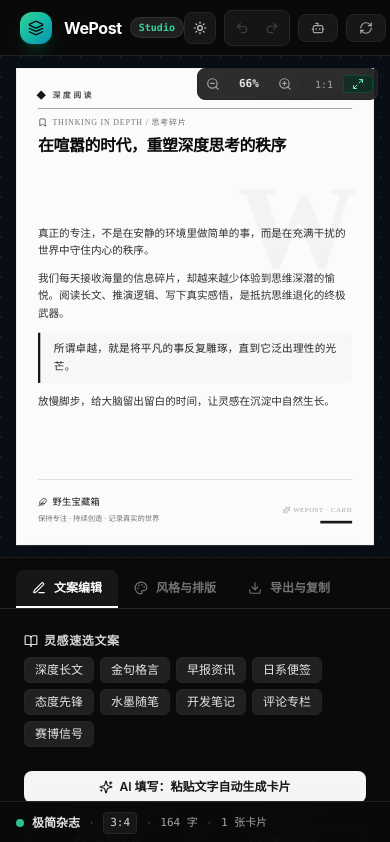
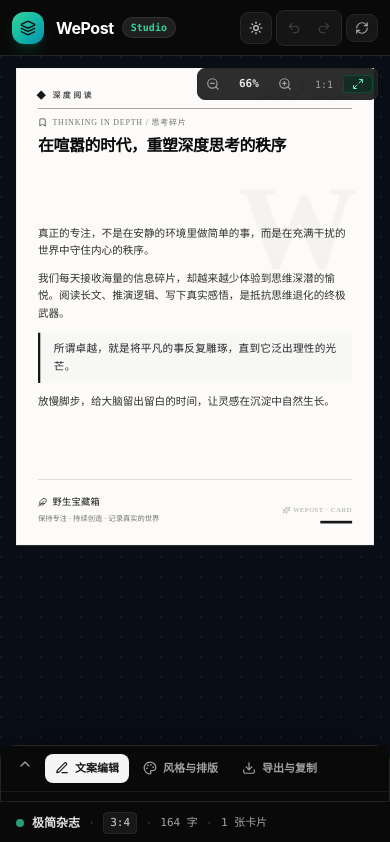
Before and after one commit to zaneven/WePost, a Next.js app: page / in a window 390 px wide. Shown: the top 842 px of the page. Built offline with nearby package versions, Linux system fonts and the light colour scheme; a small style sheet from the web is missing.

Commit message:
feat: add MobileEditorSheet component and optimize Header layout for mobile responsiveness

```diff
--- a/src/app/page.tsx
+++ b/src/app/page.tsx
@@ -2,7 +2,7 @@
 
 import React, { useCallback, useEffect, useMemo, useState } from 'react';
 import { CardData } from '@/types/card';
-import { INITIAL_CARD_DATA, getMobileStageHeightVh } from '@/core/templates/registry';
+import { INITIAL_CARD_DATA } from '@/core/templates/registry';
 import { buildPresetData, type PresetType } from '@/data/presets';
 import { useCardHistory } from '@/lib/useCardHistory';
 import { useCardsOverflow } from '@/lib/useCardOverflow';
@@ -22,6 +22,7 @@ import { CardStage } from '@/components/canvas/CardStage';
 import { BottomActionBar } from '@/components/editor/BottomActionBar';
 import { SettingsPanel } from '@/components/editor/SettingsPanel';
 import { SplitPanel } from '@/components/editor/SplitPanel';
+import { MobileEditorSheet } from '@/components/editor/MobileEditorSheet';
 import { useCardExport, DEFAULT_EXPORT_CONFIG } from '@/lib/useCardExport';
 import { useIsDesktop } from '@/lib/useIsDesktop';
 import { Edit3, Palette, Download, Scissors } from 'lucide-react';
@@ -69,12 +70,12 @@ export default function HomePage() {
   const history = useCardHistory<CardData>(INITIAL_CARD_DATA);
   const cardData = history.present;
   const [activeTab, setActiveTab] = useState<'content' | 'style' | 'export'>('content');
+  // 移动端底部编辑抽屉：默认收起（预览占满视口），点击 Tab 展开
+  const [mobileSheetExpanded, setMobileSheetExpanded] = useState(false);
   // 布局分流：大屏三栏（文案 | 画板 | Figma 式参数栏），小屏沿用三 Tab 布局
   const isDesktop = useIsDesktop();
   // 导出配置在卡片 hover 操作与配置面板间共享（单一数据源）
   const cardExport = useCardExport(DEFAULT_EXPORT_CONFIG);
-  // 移动端画板高度：按当前比例智能分配（竖屏更高、宽幅更小）
-  const mobileStageHeightVh = getMobileStageHeightVh(cardData.aspectRatio);
   const toast = useToast();
 
   // 拆分模式为常驻必选项（默认自动拆分），选择持久化到 localStorage。
@@ -252,9 +253,7 @@ export default function HomePage() {
 
   return (
     <div
-      className={`w-full flex flex-col bg-neutral-950 relative select-none ${
-        isDesktop ? 'h-[100dvh] overflow-hidden' : 'min-h-[100dvh]'
-      } ${theme === 'dark' ? 'dark' : ''}`}
+      className={`w-full flex flex-col bg-neutral-950 relative h-[100dvh] overflow-hidden ${theme === 'dark' ? 'dark' : ''}`}
     >
       {/* 顶部固定导航 */}
       <Header
@@ -313,95 +312,47 @@ export default function HomePage() {
         </>
       ) : (
         <>
-          {/* 小屏纵向流式排列，画板优先可见 */}
-          <div className="flex-1 min-h-0 flex flex-col pb-14">
-            {/* 下方控制区（自适应高度，随页面滚动；随主题亮暗切换） */}
-            <aside className="w-full flex flex-col flex-shrink-0 min-h-0 border-t border-neutral-200 bg-neutral-50 text-neutral-900 dark:border-neutral-800/60 dark:bg-neutral-950 dark:text-neutral-100 z-10 shadow-2xl shadow-black/5 dark:shadow-black/20 order-2">
-              {/* 导航标签切换 */}
-              <div
-                role="tablist"
-                aria-label="编辑面板切换"
-                className="flex border-b border-neutral-200 dark:border-neutral-800 px-4 pt-3 bg-neutral-100 dark:bg-neutral-950 flex-shrink-0"
-              >
-                <button
-                  type="button"
-                  role="tab"
-                  id="tab-content"
-                  aria-selected={activeTab === 'content'}
-                  aria-controls="panel-content"
-                  onClick={() => setActiveTab('content')}
-                  className={`flex items-center gap-2 px-4 py-2.5 text-xs font-bold border-b-2 transition-all cursor-pointer ${
-                    activeTab === 'content'
-                      ? 'border-neutral-900 text-neutral-900 bg-white dark:border-white dark:text-white dark:bg-neutral-900 rounded-t-lg'
-                      : 'border-transparent text-neutral-500 hover:text-neutral-900 dark:hover:text-white'
-                  }`}
-                >
-                  <Edit3 className="w-3.5 h-3.5" aria-hidden="true" />
-                  <span>文案编辑</span>
-                </button>
-
-                <button
-                  type="button"
-                  role="tab"
-                  id="tab-style"
-                  aria-selected={activeTab === 'style'}
-                  aria-controls="panel-style"
-                  onClick={() => setActiveTab('style')}
-                  className={`flex items-center gap-2 px-4 py-2.5 text-xs font-bold border-b-2 transition-all cursor-pointer ${
-                    activeTab === 'style'
-                      ? 'border-neutral-900 text-neutral-900 bg-white dark:border-white dark:text-white dark:bg-neutral-900 rounded-t-lg'
-                      : 'border-transparent text-neutral-500 hover:text-neutral-900 dark:hover:text-white'
-                  }`}
-                >
-                  <Palette className="w-3.5 h-3.5" aria-hidden="true" />
-                  <span>风格与排版</span>
-                </button>
-
-                <button
-                  type="button"
-                  role="tab"
-                  id="tab-export"
-                  aria-selected={activeTab === 'export'}
-                  aria-controls="panel-export"
-                  onClick={() => setActiveTab('export')}
-                  className={`flex items-center gap-2 px-4 py-2.5 text-xs font-bold border-b-2 transition-all cursor-pointer ${
-                    activeTab === 'export'
-                      ? 'border-neutral-900 text-neutral-900 bg-white dark:border-white dark:text-white dark:bg-neutral-900 rounded-t-lg'
-                      : 'border-transparent text-neutral-500 hover:text-neutral-900 dark:hover:text-white'
-                  }`}
-                >
-                  <Download className="w-3.5 h-3.5" aria-hidden="true" />
-                  <span>导出与复制</span>
-                </button>
-              </div>
-
-              {/* 表单内容区 */}
-              <div
-                role="tabpanel"
-                id={`panel-${activeTab}`}
-                aria-labelledby={`tab-${activeTab}`}
-                tabIndex={0}
-                className="flex-1 min-h-0 p-6 focus:outline-none"
-              >
-                {activeTab === 'content' && (
+          <div className="flex-1 min-h-0 flex flex-col">
+            <main className="flex-1 min-h-0 relative">
+              <CardStage
+                data={cardData}
+                chunks={chunks}
+                exportState={cardExport}
+              />
+              <MobileEditorSheet
+                expanded={mobileSheetExpanded}
+                onExpandedChange={setMobileSheetExpanded}
+                activeTab={activeTab}
+                onTabChange={setActiveTab}
+                tabs={{
+                  content: {
+                    label: '文案编辑',
+                    icon: <Edit3 className="w-3.5 h-3.5" aria-hidden="true" />,
+                    panel: (
                       <ContentForm
                         data={cardData}
                         onChange={handleUpdateCard}
                         onApplyPresetSample={handleApplyPresetSample}
                         isOverflowing={isOverflowing}
                       />
-                )}
-
-                {activeTab === 'style' && (
+                    ),
+                  },
+                  style: {
+                    label: '风格与排版',
+                    icon: <Palette className="w-3.5 h-3.5" aria-hidden="true" />,
+                    panel: (
                       <StyleToolbar
                         data={cardData}
                         onChange={handleUpdateCard}
                         onSmartMatch={handleSmartMatch}
                         matchHint={recommendation.reason}
                       />
-                )}
-
-                {activeTab === 'export' && (
+                    ),
+                  },
+                  export: {
+                    label: '导出与复制',
+                    icon: <Download className="w-3.5 h-3.5" aria-hidden="true" />,
+                    panel: (
                       <div className="space-y-6">
                         <ExportPanel
                           data={cardData}
@@ -417,23 +368,13 @@ export default function HomePage() {
                           {splitPanel(theme)}
                         </div>
                       </div>
-                )}
-              </div>
-            </aside>
-
-            {/* 上方实时画板区域（按比例智能分配高度，多卡纵向滚动浏览） */}
-            <main
-              className="flex-1 min-w-0 flex flex-col min-h-0 h-[var(--mobile-stage-h)] order-1"
-              style={{ '--mobile-stage-h': `${mobileStageHeightVh}vh` } as React.CSSProperties}
-            >
-              <CardStage data={cardData} chunks={chunks} exportState={cardExport} />
+                    ),
+                  },
+                }}
+              />
             </main>
           </div>
-
-          {/* 底部吸固状态条 */}
-          <div className="fixed bottom-0 left-0 right-0 z-40 flex-shrink-0">
           <BottomActionBar data={cardData} cardCount={totalCardCount} />
-          </div>
         </>
       )}
     </div>
--- a/src/components/editor/Header.tsx
+++ b/src/components/editor/Header.tsx
@@ -27,7 +27,7 @@ export const Header: React.FC<HeaderProps> = React.memo(
   }) => {
     const isDark = theme === 'dark';
     return (
-      <header className="h-14 border-b border-neutral-200 bg-white/95 dark:border-neutral-800/90 dark:bg-neutral-950/95 backdrop-blur-xl w-full flex-shrink-0 z-50 px-5 flex items-center justify-between text-neutral-900 dark:text-neutral-100 select-none">
+      <header className="h-14 border-b border-neutral-200 bg-white/95 dark:border-neutral-800/90 dark:bg-neutral-950/95 backdrop-blur-xl w-full flex-shrink-0 z-50 px-3 sm:px-5 flex items-center justify-between text-neutral-900 dark:text-neutral-100 select-none overflow-hidden">
         {/* 左侧 Logo 与品牌 */}
         <div className="flex items-center gap-3">
           <div className="w-8 h-8 rounded-xl bg-gradient-to-br from-emerald-400 via-teal-500 to-cyan-600 flex items-center justify-center shadow-lg shadow-emerald-500/20 text-neutral-950">
@@ -36,7 +36,7 @@ export const Header: React.FC<HeaderProps> = React.memo(
           <div>
             <div className="flex items-center gap-2">
               <span className="font-bold text-base tracking-tight text-neutral-900 dark:text-white">WePost</span>
-              <span className="text-[10px] font-mono px-2 py-0.5 rounded-full bg-neutral-100 text-emerald-600 border border-neutral-200 dark:bg-neutral-800/80 dark:text-emerald-400 dark:border-neutral-700/60 font-semibold">
+              <span className="hidden min-[380px]:inline text-[10px] font-mono px-2 py-0.5 rounded-full bg-neutral-100 text-emerald-600 border border-neutral-200 dark:bg-neutral-800/80 dark:text-emerald-400 dark:border-neutral-700/60 font-semibold">
                 Studio
               </span>
             </div>
@@ -44,7 +44,7 @@ export const Header: React.FC<HeaderProps> = React.memo(
         </div>
 
         {/* 右侧快捷操作与状态 */}
-        <div className="flex items-center gap-2 sm:gap-3">
+        <div className="flex items-center gap-1 sm:gap-2 md:gap-3">
           {/* 亮 / 暗主题切换 */}
           <button
             type="button"
@@ -97,7 +97,7 @@ export const Header: React.FC<HeaderProps> = React.memo(
           <a
             href="/agent"
             title="Agent 接入说明"
-            className="flex items-center gap-1.5 px-3 py-1.5 text-xs font-medium text-neutral-600 bg-neutral-100 hover:bg-neutral-200 hover:text-neutral-900 border border-neutral-200 dark:text-neutral-300 dark:bg-neutral-900 dark:hover:bg-neutral-800 dark:hover:text-white dark:border-neutral-800 rounded-lg transition-all"
+            className="hidden sm:inline-flex items-center gap-1.5 px-3 py-1.5 text-xs font-medium text-neutral-600 bg-neutral-100 hover:bg-neutral-200 hover:text-neutral-900 border border-neutral-200 dark:text-neutral-300 dark:bg-neutral-900 dark:hover:bg-neutral-800 dark:hover:text-white dark:border-neutral-800 rounded-lg transition-all"
           >
             <Bot className="w-3.5 h-3.5 text-neutral-400 dark:text-neutral-400" />
             <span className="hidden sm:inline">Agent 接入</span>
@@ -106,7 +106,7 @@ export const Header: React.FC<HeaderProps> = React.memo(
           <button
             type="button"
             onClick={onResetExample}
-            className="flex items-center gap-1.5 px-3 py-1.5 text-xs font-medium text-neutral-600 bg-neutral-100 hover:bg-neutral-200 hover:text-neutral-900 border border-neutral-200 dark:text-neutral-300 dark:bg-neutral-900 dark:hover:bg-neutral-800 dark:hover:text-white dark:border-neutral-800 rounded-lg transition-all"
+            className="flex items-center gap-1.5 px-2 sm:px-3 py-1.5 text-xs font-medium text-neutral-600 bg-neutral-100 hover:bg-neutral-200 hover:text-neutral-900 border border-neutral-200 dark:text-neutral-300 dark:bg-neutral-900 dark:hover:bg-neutral-800 dark:hover:text-white dark:border-neutral-800 rounded-lg transition-all"
             title="重置为示范文案"
           >
             <RefreshCw className="w-3.5 h-3.5 text-neutral-400" />
--- /dev/null
+++ b/src/components/editor/MobileEditorSheet.tsx
@@ -0,0 +1,104 @@
+import React from 'react';
+
+type TabId = 'content' | 'style' | 'export';
+
+interface MobileEditorSheetProps {
+  expanded: boolean;
+  onExpandedChange: (v: boolean) => void;
+  activeTab: TabId;
+  onTabChange: (id: TabId) => void;
+  tabs: {
+    content: { label: string; icon: React.ReactNode; panel: React.ReactNode };
+    style: { label: string; icon: React.ReactNode; panel: React.ReactNode };
+    export: { label: string; icon: React.ReactNode; panel: React.ReactNode };
+  };
+}
+
+export const MobileEditorSheet: React.FC<MobileEditorSheetProps> = ({
+  expanded,
+  onExpandedChange,
+  activeTab,
+  onTabChange,
+  tabs,
+}) => {
+  const tabList = [tabs.content, tabs.style, tabs.export] as const;
+  const tabIds = ['content', 'style', 'export'] as const;
+
+  const handleTabClick = (id: TabId) => {
+    if (id === activeTab && expanded) {
+      onExpandedChange(false);
+    } else {
+      onTabChange(id);
+      onExpandedChange(true);
+    }
+  };
+
+  return (
+    <div
+      className={`absolute left-0 right-0 bottom-0 z-30 flex flex-col rounded-t-2xl border border-neutral-200 dark:border-neutral-800 border-b-0 bg-white dark:bg-neutral-950 shadow-[0_-10px_28px_-14px_rgba(0,0,0,0.55)] transition-[height] duration-300 ease-out ${
+        expanded ? 'h-[62%]' : 'h-14'
+      }`}
+    >
+      <div
+        className="flex items-center gap-1.5 px-2.5 py-2 flex-shrink-0 border-b border-neutral-200/60 dark:border-neutral-800/60 bg-neutral-50/95 dark:bg-neutral-950/95 backdrop-blur-sm"
+        role="tablist"
+        aria-label="编辑面板切换"
+      >
+        <button
+          type="button"
+          onClick={() => onExpandedChange(!expanded)}
+          title={expanded ? '收起编辑面板' : '展开编辑面板'}
+          aria-label={expanded ? '收起' : '展开'}
+          className="p-1.5 rounded-md text-neutral-500 hover:text-neutral-900 dark:text-neutral-400 dark:hover:text-white hover:bg-neutral-200 dark:hover:bg-neutral-800 transition-colors cursor-pointer flex-shrink-0"
+        >
+          {expanded ? (
+            <svg xmlns="http://www.w3.org/2000/svg" viewBox="0 0 24 24" fill="none" stroke="currentColor" strokeWidth="2" strokeLinecap="round" strokeLinejoin="round" className="w-4 h-4" aria-hidden="true">
+              <path d="M6 15l6 6 6-6" />
+            </svg>
+          ) : (
+            <svg xmlns="http://www.w3.org/2000/svg" viewBox="0 0 24 24" fill="none" stroke="currentColor" strokeWidth="2" strokeLinecap="round" strokeLinejoin="round" className="w-4 h-4" aria-hidden="true">
+              <path d="M6 9l6-6 6 6" />
+            </svg>
+          )}
+        </button>
+
+        <div className="flex items-center gap-1 flex-1 min-w-0">
+          {tabIds.map((id, i) => {
+            const tab = tabList[i];
+            const active = activeTab === id;
+            return (
+              <button
+                key={id}
+                type="button"
+                role="tab"
+                aria-selected={active}
+                onClick={() => handleTabClick(id)}
+                className={`flex items-center gap-1.5 px-2.5 py-1.5 rounded-lg text-[11px] font-bold transition-colors cursor-pointer whitespace-nowrap ${
+                  active
+                    ? 'bg-neutral-900 text-white dark:bg-neutral-100 dark:text-neutral-900 shadow-sm'
+                    : 'text-neutral-500 hover:text-neutral-900 dark:text-neutral-400 dark:hover:text-white hover:bg-neutral-200/70 dark:hover:bg-neutral-800/70'
+                }`}
+              >
+                {tab.icon}
+                <span>{tab.label}</span>
+              </button>
+            );
+          })}
+        </div>
+      </div>
+
+      {expanded && (
+        <div
+          role="tabpanel"
+          className="flex-1 min-h-0 overflow-y-auto p-4 text-neutral-900 dark:text-neutral-100 pb-8"
+        >
+          {activeTab === 'content'
+            ? tabs.content.panel
+            : activeTab === 'style'
+              ? tabs.style.panel
+              : tabs.export.panel}
+        </div>
+      )}
+    </div>
+  );
+};
```
Lines whose indentation alone changed are shown as unchanged.
